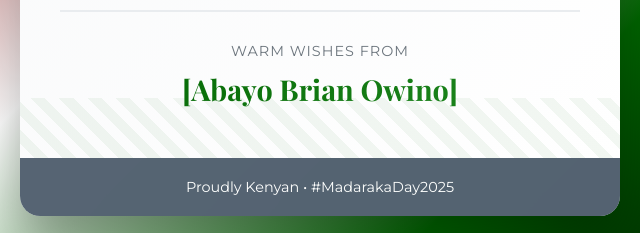
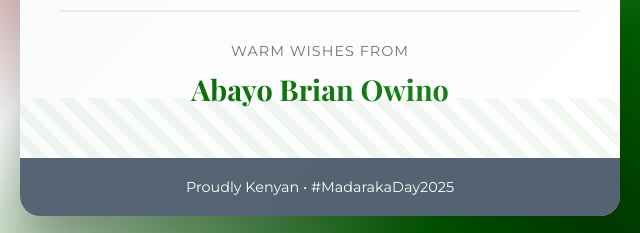
Before and after one commit to AbayoBrian/madaraka, a plain HTML site: page index.html in a window 1280 px wide. Shown: the part 628-861 px from the top of the page, 320-960 px from the left. Drawn offline with nearby package versions, Linux system fonts and the light colour scheme.

Commit message:
Update index.html

```diff
--- a/index.html
+++ b/index.html
@@ -251,7 +251,7 @@
 
             <div class="signature-section">
                 <div class="signature-label">Warm Wishes From</div>
-                <div class="signature-name">[Abayo Brian Owino]</div>
+                <div class="signature-name">Abayo Brian Owino</div>
             </div>
         </div>
 
```
